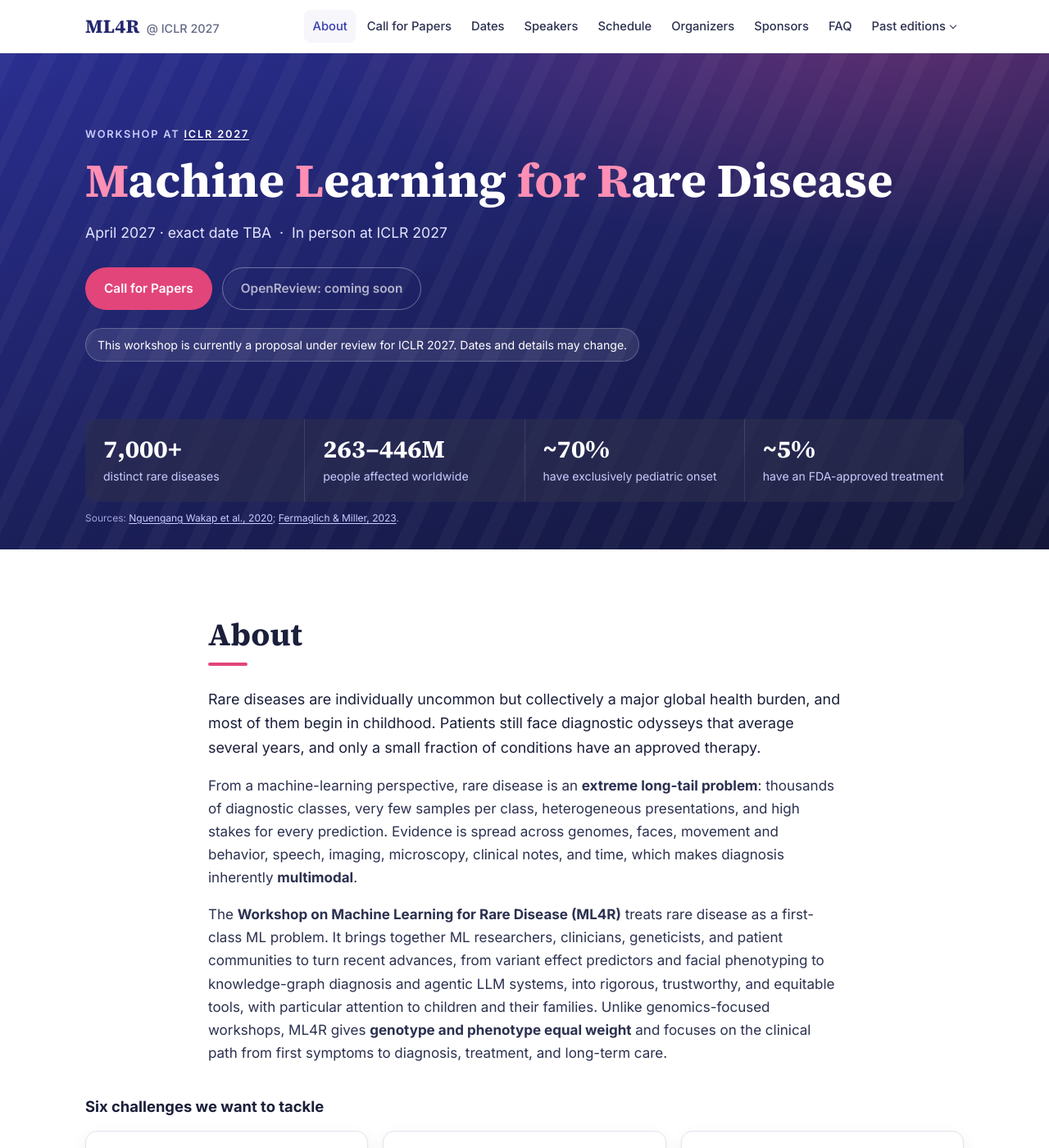
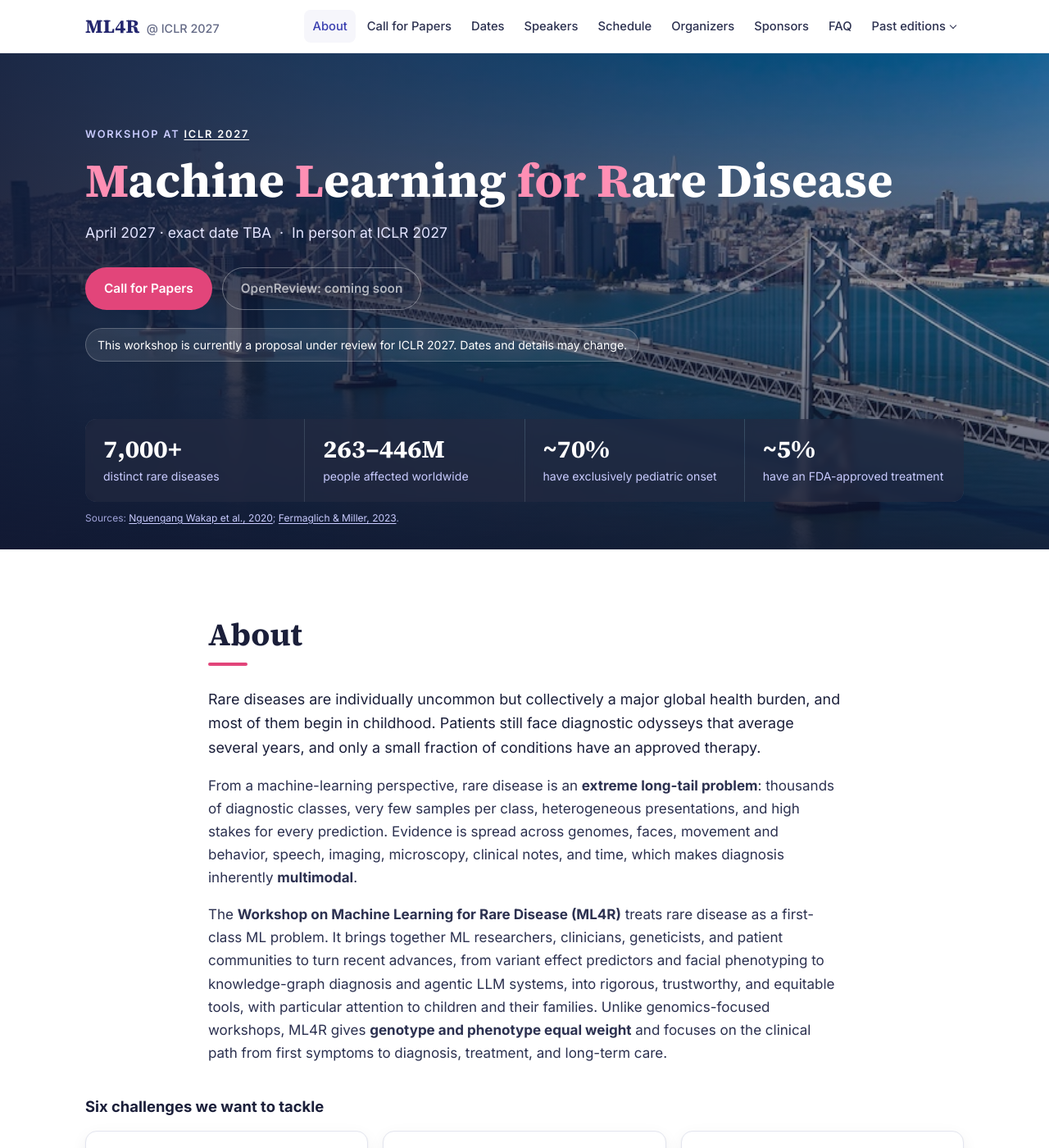
Before and after one commit to PediaMedAI/ml4r, a Jekyll site: the page built from index.html, in a window 1280 px wide and 1400 px high. Shown: the whole window at 82% size. Built offline with Jekyll 4.4.1, drawn with Linux system fonts in a browser that asks for light colours.

Commit message:
Use ICLR 2027 San Francisco skyline as hero background
Replace the purple gradient hero with the San Francisco Bay Bridge
panorama from the ICLR 2027 homepage under a navy overlay, keep the
title on one line on desktop, align the stats bar with the content,
and fit the stat numbers on one line on mobile.

Co-Authored-By: Claude Opus 5.5 (1M context) <noreply@anthropic.com>

```diff
--- a/assets/css/main.css
+++ b/assets/css/main.css
@@ -62,10 +62,12 @@ p { margin: 0 0 1em; }
 
 /* ---------- Hero ---------- */
 .hero { position: relative; color: #fff; padding: 88px 0 28px; overflow: hidden;
+  /* San Francisco skyline from the ICLR 2027 homepage (media.iclr.cc), darkened for legible text */
   background:
-    repeating-linear-gradient(115deg, rgba(255,255,255,.035) 0 18px, transparent 18px 46px),
-    radial-gradient(1200px 500px at 85% -10%, rgba(226, 69, 122, .35), transparent 60%),
-    linear-gradient(160deg, #2a2e8f 0%, #1b1f5a 55%, #141739 100%); }
+    linear-gradient(90deg, rgba(16, 22, 48, .88) 0%, rgba(16, 22, 48, .62) 50%, rgba(16, 22, 48, .30) 100%),
+    linear-gradient(180deg, rgba(16, 22, 48, 0) 55%, rgba(16, 22, 48, .75) 100%),
+    url("../img/hero-sf.jpg") center 40% / cover no-repeat,
+    #141739; }
 .hero a { color: #fff; }
 .eyebrow { text-transform: uppercase; letter-spacing: .14em; font-size: .8rem; font-weight: 600; color: #c9cbff; margin-bottom: 14px; }
 .hero-title { font-family: var(--serif); font-weight: 700; font-size: clamp(2.2rem, 4.6vw, 3.6rem); line-height: 1.1; color: #fff; margin-bottom: 18px; }
@@ -75,12 +77,12 @@ p { margin: 0 0 1em; }
 .hero-actions { display: flex; flex-wrap: wrap; gap: 12px; margin-bottom: 22px; }
 .status-note { display: inline-block; font-size: .88rem; color: #fff; background: rgba(255,255,255,.1); border: 1px solid rgba(255,255,255,.22); padding: 8px 14px; border-radius: 999px; }
 .stats { width: calc(100% - 48px); max-width: 1072px; display: grid; grid-template-columns: repeat(4, 1fr); gap: 1px; margin-top: 56px; background: rgba(255,255,255,.14); border-radius: var(--radius); overflow: hidden; padding: 0; }
-.stat { background: rgba(20, 23, 57, .55); padding: 20px 22px; display: flex; flex-direction: column; }
+.stat { background: rgba(16, 22, 48, .6); backdrop-filter: blur(4px); padding: 20px 22px; display: flex; flex-direction: column; }
 .stat-num { font-family: var(--serif); font-size: 1.9rem; font-weight: 700; color: #fff; line-height: 1.1; }
 .stat-label { font-size: .88rem; color: #c9cbff; margin-top: 4px; }
 .stats-source { font-size: .75rem; color: #9fa2d8; margin-top: 10px; }
 .stats-source a { color: #c9cbff; }
-@media (max-width: 760px) { .stats { grid-template-columns: repeat(2, 1fr); } .hero { padding-top: 56px; } }
+@media (max-width: 760px) { .stats { grid-template-columns: repeat(2, 1fr); } .hero { padding-top: 56px; } .stat { padding: 16px; } .stat-num { font-size: 1.5rem; white-space: nowrap; } }
 
 /* ---------- Buttons ---------- */
 .btn { display: inline-block; padding: 12px 22px; border-radius: 999px; font-weight: 600; font-size: .96rem; text-decoration: none; border: 1.5px solid transparent; transition: transform .12s, background .12s; }
```
Also changed, not shown: assets/img/hero-sf.jpg (added).
